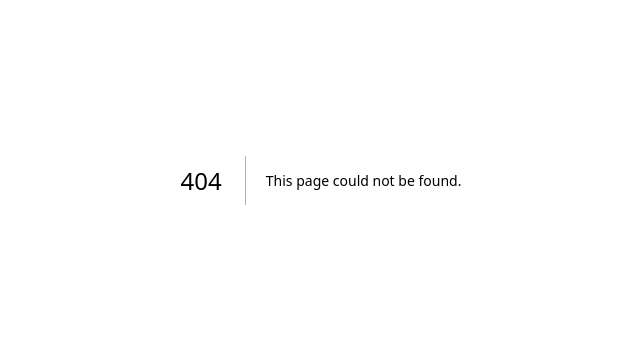
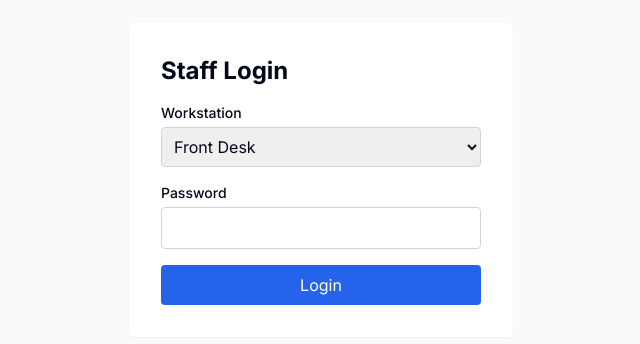
Before and after one commit to Cfree1989/Dashboardv5, a Next.js app in the folder frontend/: page /login in a window 1280 px wide. Before the commit this address had no page. Shown: the part 220-564 px from the top of the page, without its empty margins (319-959 px from the left). Built offline with nearby package versions, Linux system fonts and the light colour scheme.

Commit message:
Fixed Log in page. Now submission form, login and dashboard all populate correctly. Need to fix issue that submitted files don't appear on dashboard.

```diff
--- /dev/null
+++ b/frontend/src/app/login/page.tsx
@@ -0,0 +1,64 @@
+'use client';
+import React, { useState } from 'react';
+import { useRouter } from 'next/navigation';
+
+export default function LoginPage() {
+  const [workstationId, setWorkstationId] = useState('front-desk');
+  const [password, setPassword] = useState('');
+  const [error, setError] = useState('');
+  const router = useRouter();
+
+  const handleSubmit = async (e: React.FormEvent) => {
+    e.preventDefault();
+    setError('');
+    try {
+      const res = await fetch('/api/v1/auth/login', {
+        method: 'POST',
+        headers: { 'Content-Type': 'application/json' },
+        body: JSON.stringify({ workstation_id: workstationId, password }),
+      });
+      const data = await res.json();
+      if (res.ok) {
+        localStorage.setItem('token', data.token);
+        router.push('/dashboard');
+      } else {
+        setError(data.message || 'Login failed');
+      }
+    } catch (err) {
+      setError('Network error');
+    }
+  };
+
+  return (
+    <div className="min-h-screen flex items-center justify-center bg-gray-50">
+      <form onSubmit={handleSubmit} className="bg-white p-8 rounded shadow-sm space-y-4 w-full max-w-sm">
+        <h1 className="text-2xl font-bold">Staff Login</h1>
+        {error && <p className="text-red-600">{error}</p>}
+        <div>
+          <label className="block text-sm font-medium">Workstation</label>
+          <select
+            value={workstationId}
+            onChange={(e) => setWorkstationId(e.target.value)}
+            className="mt-1 w-full border border-gray-300 rounded p-2"
+            required
+          >
+            <option value="front-desk">Front Desk</option>
+          </select>
+        </div>
+        <div>
+          <label className="block text-sm font-medium">Password</label>
+          <input
+            type="password"
+            value={password}
+            onChange={(e) => setPassword(e.target.value)}
+            className="mt-1 w-full border border-gray-300 rounded p-2"
+            required
+          />
+        </div>
+        <button type="submit" className="w-full bg-blue-600 text-white p-2 rounded">
+          Login
+        </button>
+      </form>
+    </div>
+  );
+}
```
Also changed, not shown: 2 other files (tests, documents, lock files or other folders).
